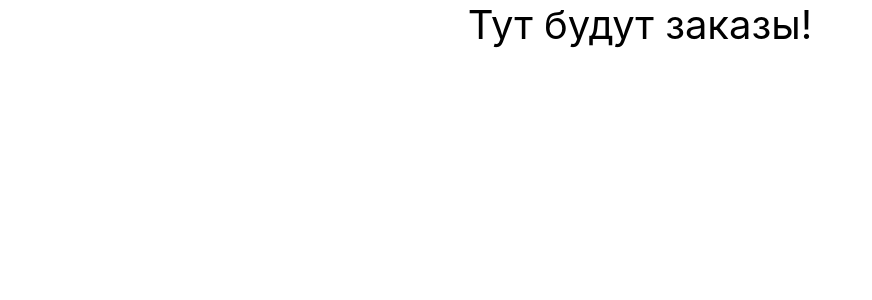
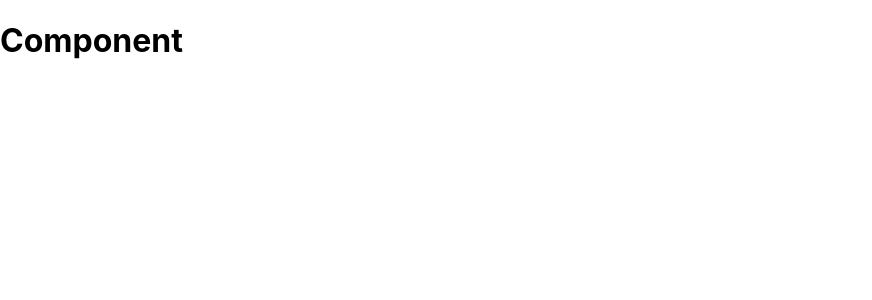
Before and after one commit to avzinovieva/robotSearcherWeb, a React (Create React App) app: page /component in a window 1280 px wide. Shown: the top 300 px of the page, without its empty margins (0-872 px from the left). Built offline with nearby package versions, Linux system fonts and the light colour scheme.

Commit message:
navigation added

```diff
--- a/package.json
+++ b/package.json
@@ -12,6 +12,7 @@
     "react": "^16.13.1",
     "react-dom": "^16.13.1",
     "react-redux": "^7.2.1",
+    "react-router-dom": "^5.2.0",
     "react-scripts": "3.4.3",
     "redux": "^4.0.5"
   },
--- a/src/App.js
+++ b/src/App.js
@@ -3,6 +3,7 @@ import './App.css';
 import { setInitializeApp } from './redux/app-reducer';
 import { connect } from 'react-redux';
 import OrderList from './components/OrderList/OrderList';
+import Routes from "./routes";
 
 class App extends React.Component {
 
@@ -13,7 +14,7 @@ class App extends React.Component {
   render () {
     return (
       <div className='app-wrapper'>
-        <OrderList />
+        <Routes />
         <div className='app-wrapper-content'>
         </div>
       </div>
--- /dev/null
+++ b/src/components/Component/Component.js
@@ -0,0 +1,9 @@
+import React from "react";
+
+const Component = () =>{
+    return(
+        <h1>Component</h1>
+    )
+}
+
+export  default Component;
--- /dev/null
+++ b/src/components/NoMatch/NoMatch.js
@@ -0,0 +1,9 @@
+import React from "react";
+
+const NoMatch = () =>{
+    return(
+        <h1>Page is not exist</h1>
+    )
+}
+
+export  default  NoMatch;
--- a/src/index.js
+++ b/src/index.js
@@ -5,10 +5,13 @@ import App from './App';
 import * as serviceWorker from './serviceWorker';
 import { Provider } from 'react-redux';
 import store from './redux/store';
+import {BrowserRouter} from "react-router-dom";
 
 ReactDOM.render(
   <Provider store={store}>
+      <BrowserRouter>
         <App />
+      </BrowserRouter>
   </Provider>,document.getElementById('root')
 );
 
--- /dev/null
+++ b/src/routes/index.js
@@ -0,0 +1,18 @@
+import React from 'react';
+import {Route, Switch} from 'react-router-dom';
+import OrderList from "../components/OrderList/OrderList";
+import Component from "../components/Component/Component";
+import NoMatch from "../components/NoMatch/NoMatch";
+
+
+const Routes = () => {
+    return(
+        <Switch>
+            <Route exact path='/' render={() => <OrderList/>} />
+            <Route path='/component' render={() => <Component/>} />
+            <Route render={() => <NoMatch/>} />
+        </Switch>
+    )
+}
+
+export default Routes;
```
Also changed, not shown: 1 other file (tests, documents, lock files or other folders).
